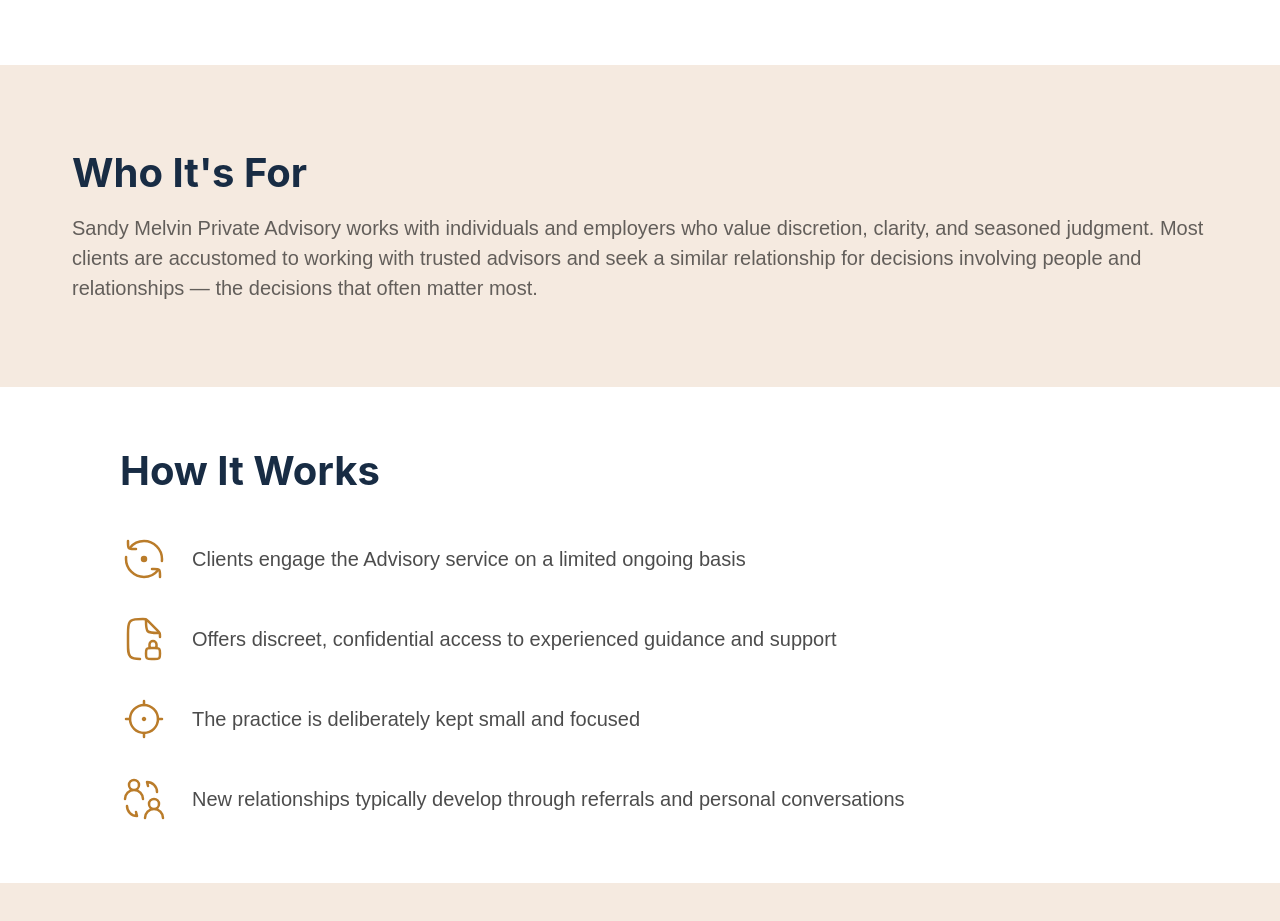
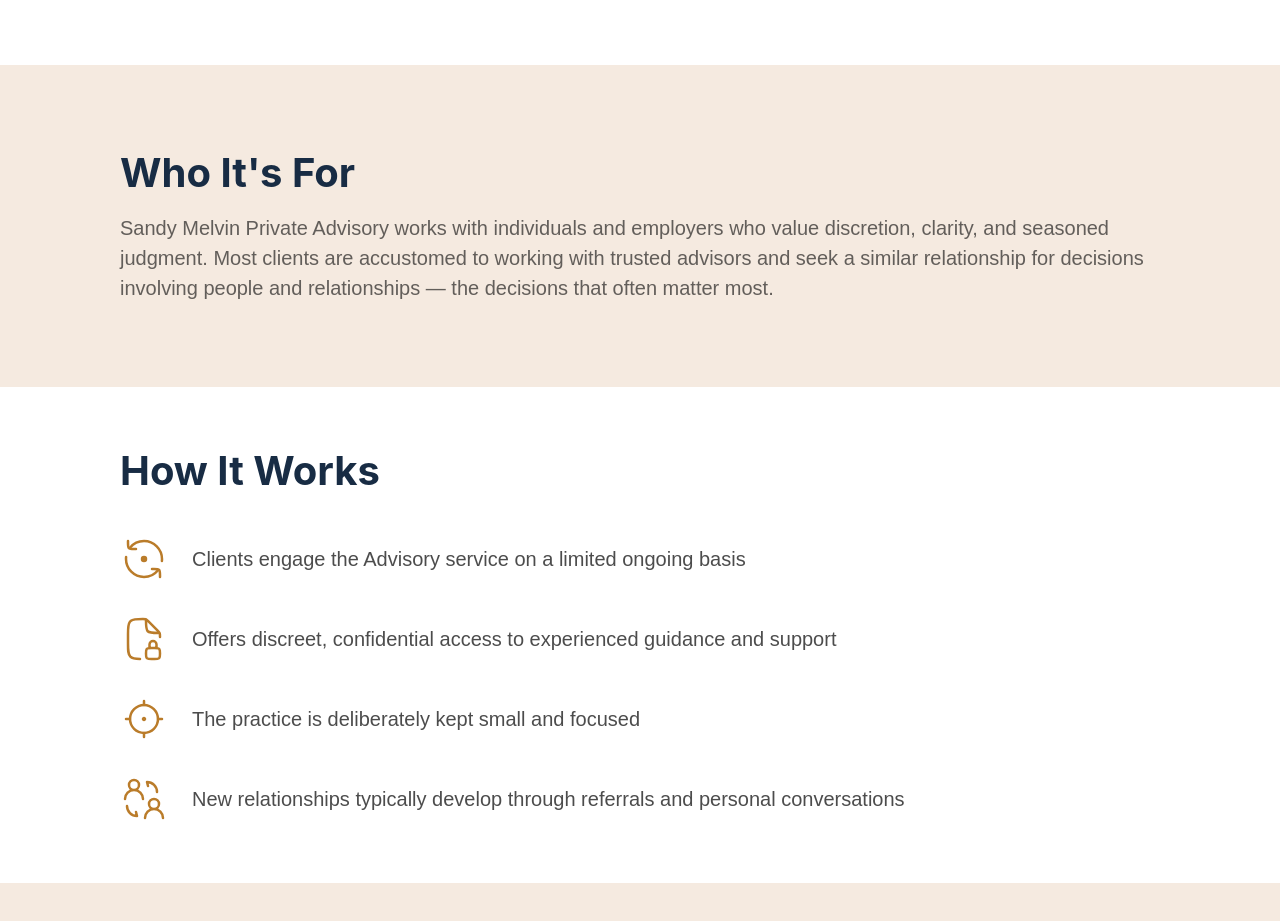
Before and after one commit to Jasleennickelfox/Sandy-Melvin, a React (Vite) app: page / in a window 1280 px wide. Shown: the part 1331-2252 px from the top of the page. Built offline with nearby package versions, Linux system fonts and the light colour scheme; a web font is replaced by a local one.

Commit message:
Fix: Spacing issue

```diff
--- a/src/app/App.tsx
+++ b/src/app/App.tsx
@@ -133,7 +133,7 @@
   return (
     <div className="flex-[1_0_0] min-h-px min-w-px relative rounded-[8px]">
       <div className="flex flex-col items-end size-full">
-        <div className="content-stretch flex flex-col gap-[16px] items-end px-[32px] py-[24px] relative w-full max-[1023px]:px-0">
+        <div className="content-stretch flex flex-col gap-[16px] items-end py-[24px] relative w-full max-[1023px]:px-0">
           <p className="font-ysabeau font-bold leading-[48px] relative shrink-0 text-[#182c44] text-[40px] w-full max-[1023px]:text-[34px] max-[1023px]:leading-[40px]">Who It's For</p>
           <p className="font-['Helvetica:Regular',sans-serif] leading-[30px] not-italic relative shrink-0 text-[20px] text-[rgba(0,0,0,0.6)] w-full max-[1023px]:text-[18px] max-[1023px]:leading-[28px]">Sandy Melvin Private Advisory works with individuals and employers who value discretion, clarity, and seasoned judgment. Most clients are accustomed to working with trusted advisors and seek a similar relationship for decisions involving people and relationships — the decisions that often matter most.</p>
         </div>
@@ -144,7 +144,7 @@
 
 function Frame14() {
   return (
-    <div className="content-stretch flex gap-[80px] items-center justify-end relative shrink-0 w-[1200px] max-[1023px]:w-full max-[1023px]:gap-[32px]">
+    <div className="content-stretch flex gap-[80px] items-center justify-end relative shrink-0 max-[1023px]:w-full max-[1023px]:gap-[32px]">
       <Frame6 />
     </div>
   );
```
